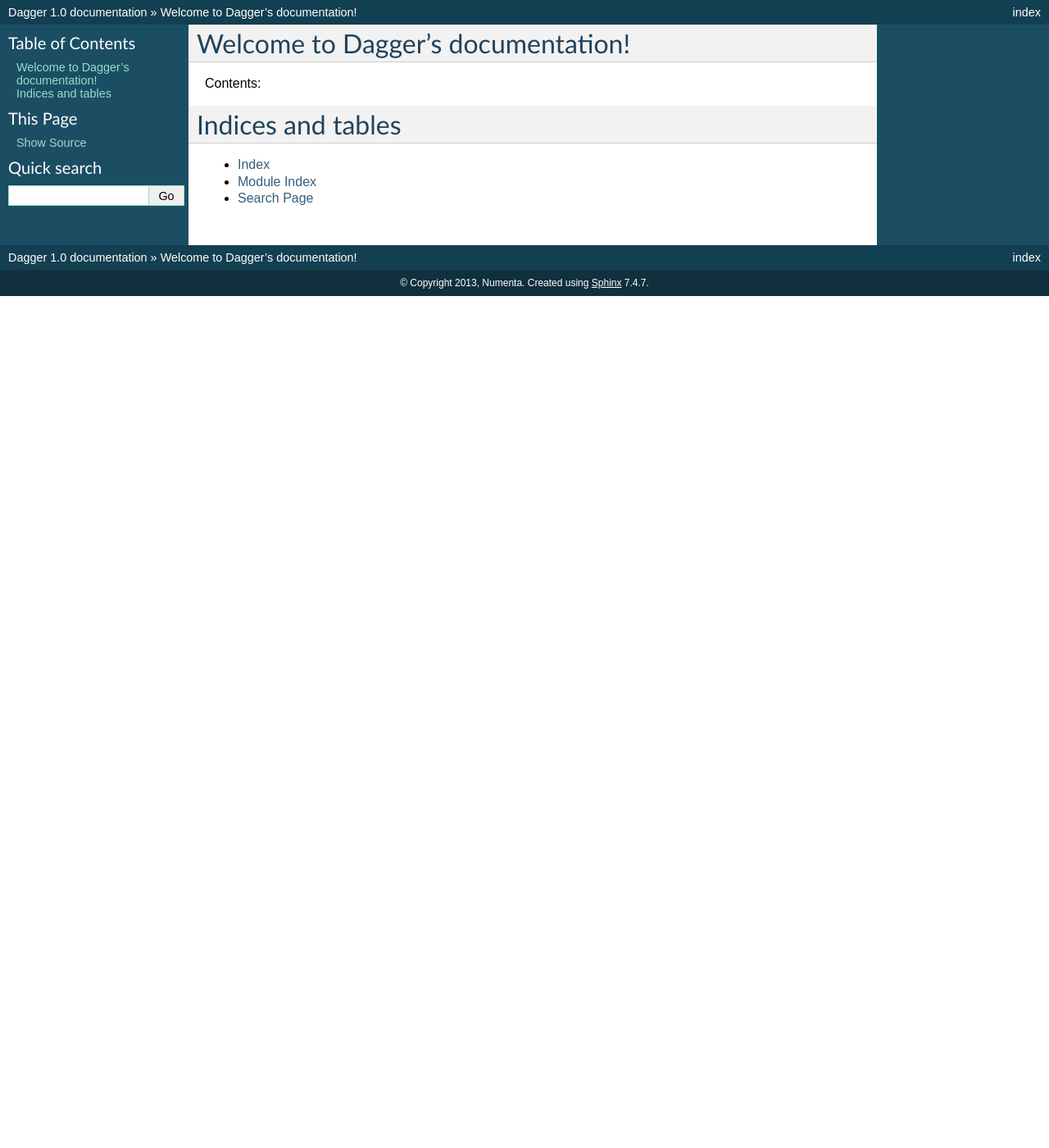
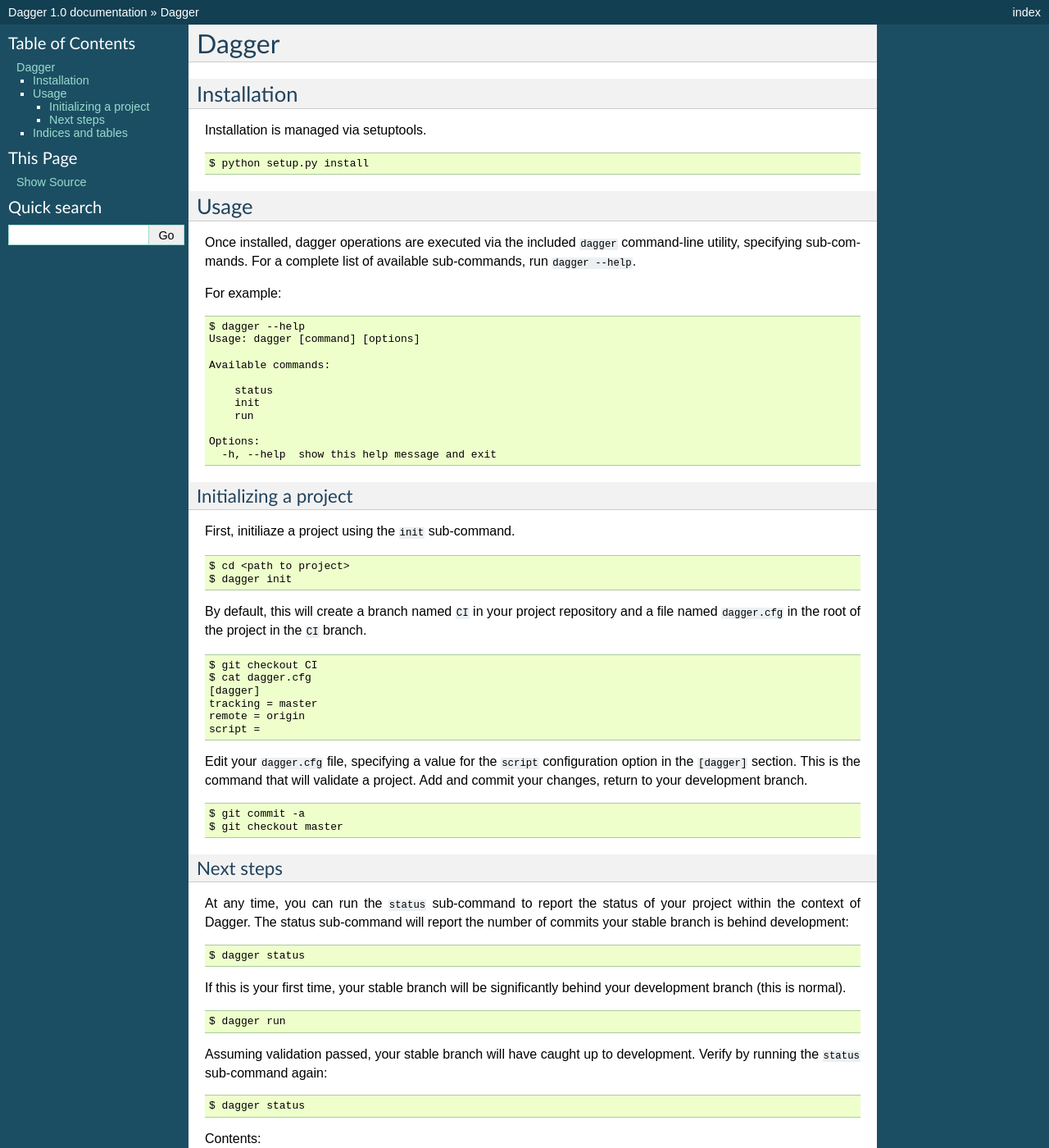
Before and after one commit to oxtopus/dagger, a Sphinx documentation site: the page built from docs/index.rst, in a window 1280 px wide and 1400 px high. Shown: the whole window at 82% size. Built offline with Sphinx 7.4.7, drawn with Linux system fonts in a browser that asks for light colours.

Commit message:
Basic documentation added

```diff
--- a/docs/index.rst
+++ b/docs/index.rst
@@ -3,8 +3,102 @@
    You can adapt this file completely to your liking, but it should at least
    contain the root `toctree` directive.
 
-Welcome to Dagger's documentation!
-==================================
+======
+Dagger
+======
+
+.. _installation:
+
+Installation
+============
+
+Installation is managed via setuptools.
+
+::
+
+    $ python setup.py install
+
+
+Usage
+=====
+
+Once installed, dagger operations are executed via the included ``dagger``
+command-line utility, specifying sub-commands.  For a complete list of
+available sub-commands, run ``dagger --help``.
+
+For example:
+
+::
+
+    $ dagger --help
+    Usage: dagger [command] [options]
+
+    Available commands:
+
+        status
+        init
+        run
+
+    Options:
+      -h, --help  show this help message and exit
+
+Initializing a project
+----------------------
+
+First, initiliaze a project using the ``init`` sub-command.
+
+::
+
+    $ cd <path to project>
+    $ dagger init
+
+By default, this will create a branch named ``CI`` in your project repository
+and a file named ``dagger.cfg`` in the root of the project in the ``CI``
+branch.
+
+::
+
+    $ git checkout CI
+    $ cat dagger.cfg
+    [dagger]
+    tracking = master
+    remote = origin
+    script =
+
+Edit your ``dagger.cfg`` file, specifying a value for the ``script``
+configuration option in the ``[dagger]`` section.  This is the command that
+will validate a project.  Add and commit your changes, return to your
+development branch.
+
+::
+
+    $ git commit -a
+    $ git checkout master
+
+Next steps
+----------
+
+At any time, you can run the ``status`` sub-command to report the status of
+your project within the context of Dagger.  The status sub-command will report
+the number of commits your stable branch is behind development:
+
+::
+
+    $ dagger status
+
+If this is your first time, your stable branch will be significantly behind
+your development branch (this is normal).
+
+::
+
+    $ dagger run
+
+Assuming validation passed, your stable branch will have caught up to
+development.  Verify by running the ``status`` sub-command again:
+
+::
+
+    $ dagger status
 
 Contents:
 
```
